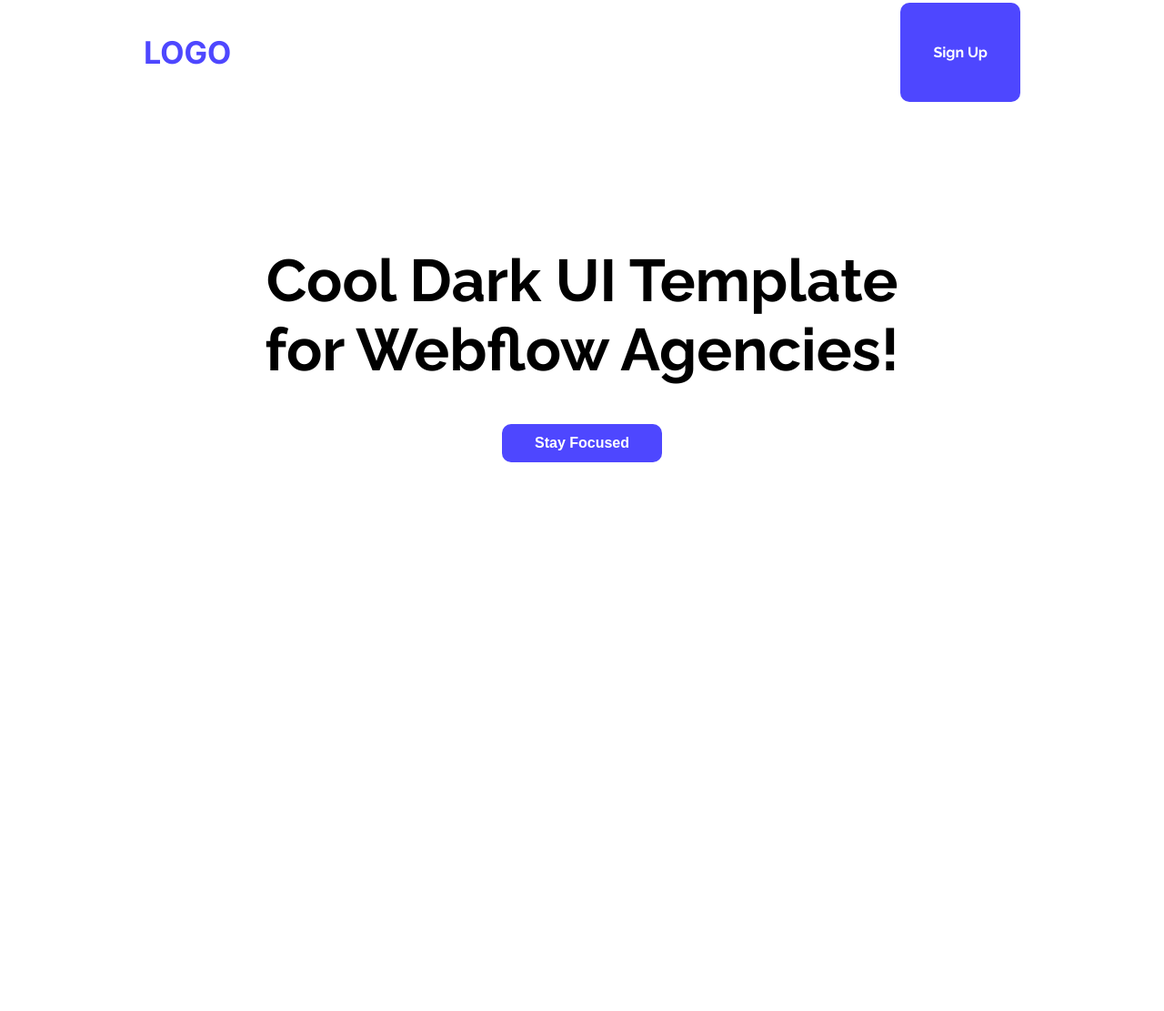
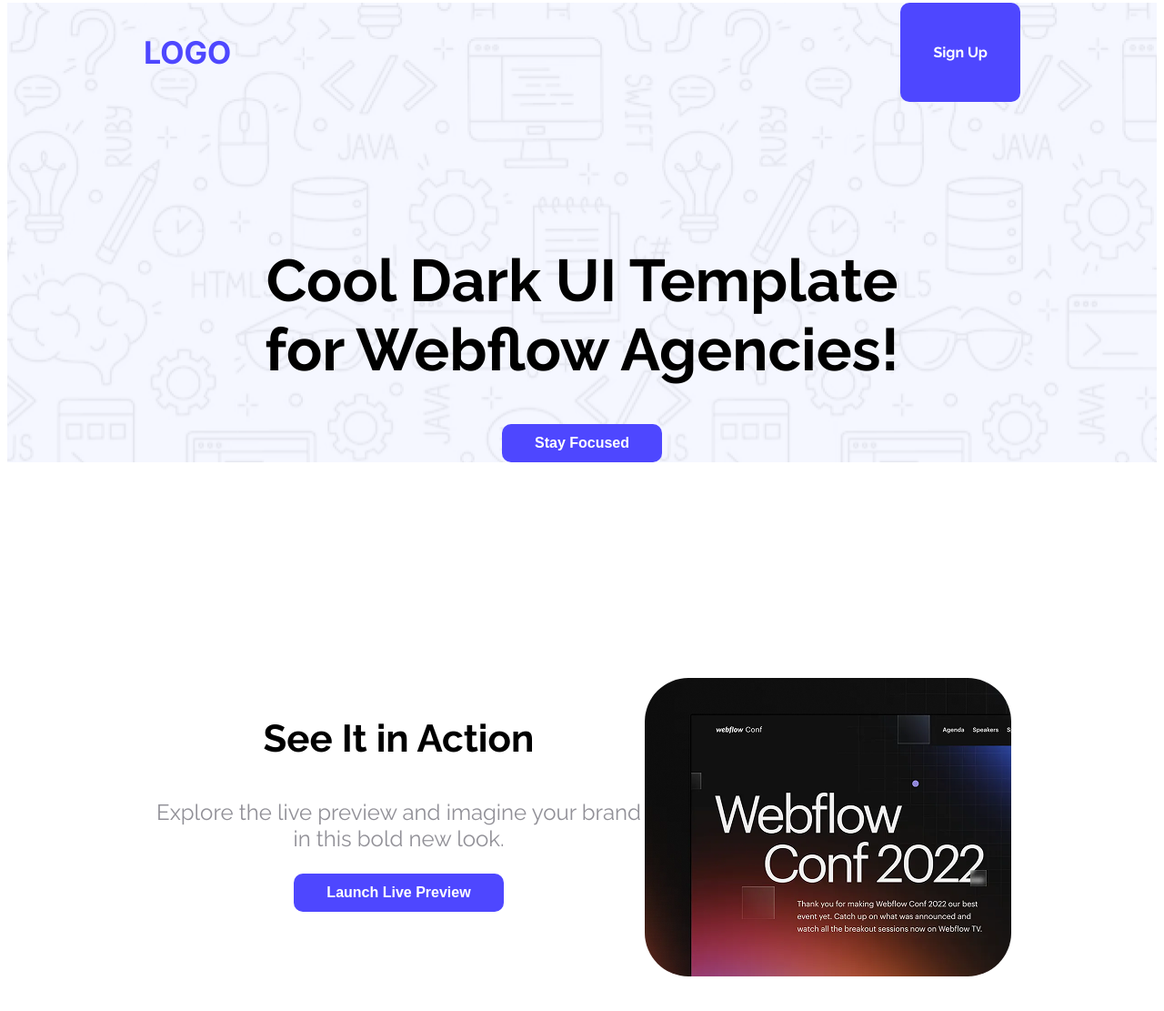
Before and after one commit to fahim0037/assignment-01, a plain HTML site: page index.html in a window 1280 px wide. Shown: the part 47-1158 px from the top of the page at 91% size. Before the commit the page ends 800 px from the top, so only its background shows below. Drawn offline with Linux system fonts and the light colour scheme.

Commit message:
added action section

```diff
--- a/index.html
+++ b/index.html
@@ -6,11 +6,15 @@
     <meta name="viewport" content="width=device-width, initial-scale=1.0">
     <title>B12A01</title>
     <link rel="preconnect" href="https://fonts.googleapis.com">
-<link rel="preconnect" href="https://fonts.gstatic.com" crossorigin>
-<link href="https://fonts.googleapis.com/css2?family=Inter:ital,opsz,wght@0,14..32,100..900;1,14..32,100..900&family=Open+Sans:ital,wght@0,300..800;1,300..800&family=Poppins:ital,wght@0,100;0,200;0,300;0,400;0,500;0,600;0,700;0,800;0,900;1,100;1,200;1,300;1,400;1,500;1,600;1,700;1,800;1,900&display=swap" rel="stylesheet">
-<link rel="preconnect" href="https://fonts.googleapis.com">
-<link rel="preconnect" href="https://fonts.gstatic.com" crossorigin>
-<link href="https://fonts.googleapis.com/css2?family=Inter:ital,opsz,wght@0,14..32,100..900;1,14..32,100..900&family=Open+Sans:ital,wght@0,300..800;1,300..800&family=Poppins:ital,wght@0,100;0,200;0,300;0,400;0,500;0,600;0,700;0,800;0,900;1,100;1,200;1,300;1,400;1,500;1,600;1,700;1,800;1,900&family=Raleway:ital,wght@0,100..900;1,100..900&display=swap" rel="stylesheet">
+    <link rel="preconnect" href="https://fonts.gstatic.com" crossorigin>
+    <link
+        href="https://fonts.googleapis.com/css2?family=Inter:ital,opsz,wght@0,14..32,100..900;1,14..32,100..900&family=Open+Sans:ital,wght@0,300..800;1,300..800&family=Poppins:ital,wght@0,100;0,200;0,300;0,400;0,500;0,600;0,700;0,800;0,900;1,100;1,200;1,300;1,400;1,500;1,600;1,700;1,800;1,900&display=swap"
+        rel="stylesheet">
+    <link rel="preconnect" href="https://fonts.googleapis.com">
+    <link rel="preconnect" href="https://fonts.gstatic.com" crossorigin>
+    <link
+        href="https://fonts.googleapis.com/css2?family=Inter:ital,opsz,wght@0,14..32,100..900;1,14..32,100..900&family=Open+Sans:ital,wght@0,300..800;1,300..800&family=Poppins:ital,wght@0,100;0,200;0,300;0,400;0,500;0,600;0,700;0,800;0,900;1,100;1,200;1,300;1,400;1,500;1,600;1,700;1,800;1,900&family=Raleway:ital,wght@0,100..900;1,100..900&display=swap"
+        rel="stylesheet">
 
 
 
@@ -19,7 +23,7 @@
 </head>
 
 <body>
-    <header>
+    <header class="bgimg">
         <!-- Navbar section -->
         <nav class="navbar">
             <h3 class="logo inter-logo">LOGO</h3>
@@ -33,8 +37,15 @@
     </header>
     <main class="raleway-cmnfont">
         <!-- Action section  -->
-        <section>
-
+        <section class="action">
+            <div>
+                <h3 class="actionhead">See It in Action</h3>
+                <p class="actioncontent">Explore the live preview and imagine your brand in this bold new look.</p>
+                <button class="bluebtn">Launch Live Preview</button>
+            </div>
+            <div>
+                <img class="actionimg" src="images/wc-mini.png" alt="">
+            </div>
         </section>
         <!-- productive user section  -->
         <section>
--- a/styles/assignment01.css
+++ b/styles/assignment01.css
@@ -27,6 +27,17 @@ font-size: 34px;}
 /* banner section  */
 .banner{text-align: center;
 justify-content: center;
-margin: 158px 267.5px 237px;}
+margin: 158px 267px 237px;}
 .bannerhead{font-size: 65px;
 font-weight: bold;}
+.bgimg{background-image: url(/images/Hero-bg.png);}
+/* action section  */
+.action{display: flex;
+text-align: center;
+justify-content: space-between;
+margin: 116px 160px 140px ;}
+.actionhead{font-size: 42px;
+font-weight: bold;}
+.actioncontent{font-size: 24px;
+color: #25243281;}
+.actionimg{border-radius: 48px;}
```
